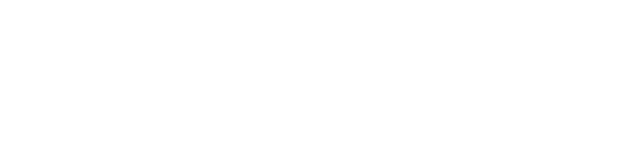
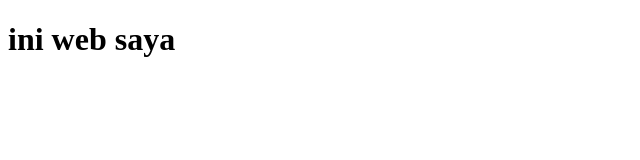
Before and after one commit to AIhsanudn/Praktikum-section2, a plain HTML site: page index.html in a window 1280 px wide. Shown: the whole page, without its empty margins (0-640 px from the left). Drawn offline with Linux system fonts and the light colour scheme.

Commit message:
inisialisasi html in fitur1

```diff
--- a/index.html
+++ b/index.html
@@ -7,6 +7,6 @@
     <title>Ahmad Ihsanudin</title>
 </head>
 <body>
-
+    <h1>ini web saya</h1>
 </body>
 </html>
```
